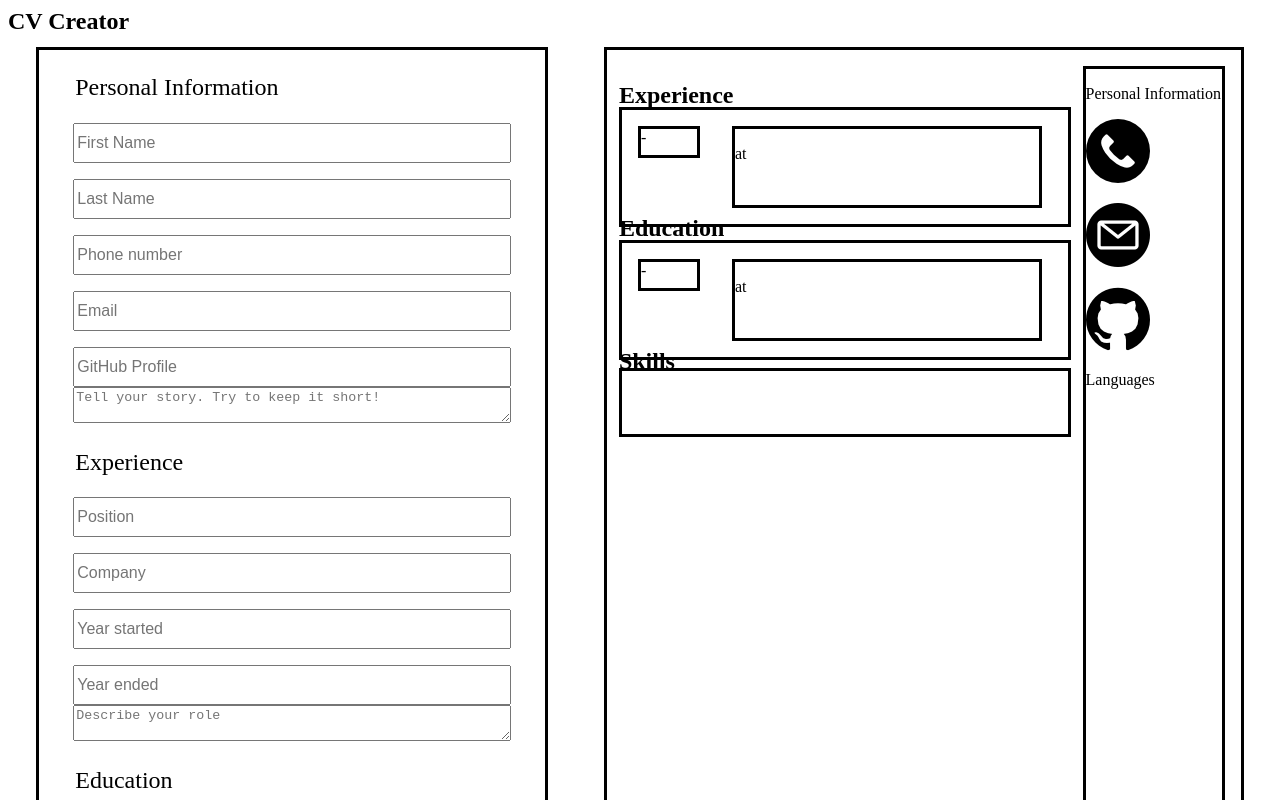
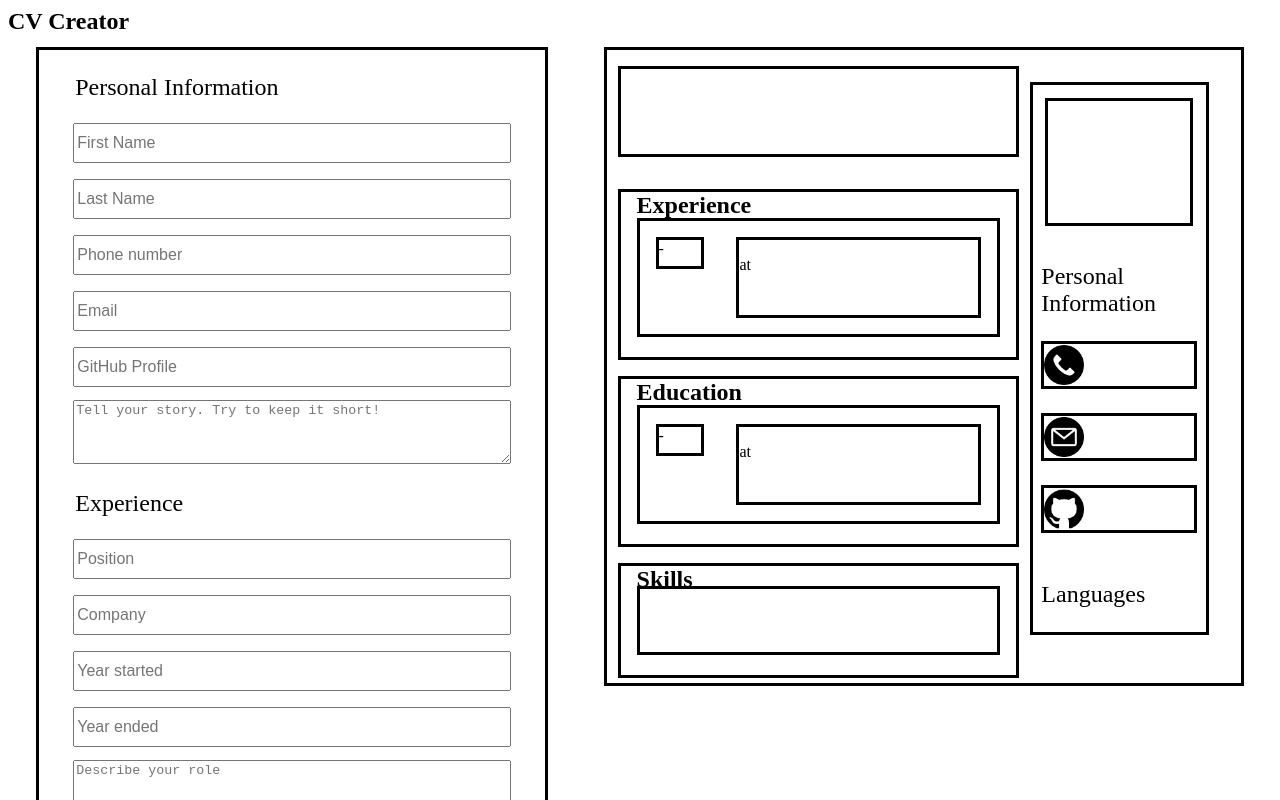
Before and after one commit to Kamo-Chip/CV-Creator, a React (Create React App) app: page / in a window 1280 px wide. Shown: the top 800 px of the page. Built offline with nearby package versions, Linux system fonts and the light colour scheme.

Commit message:
Styling for final cv

```diff
--- a/src/styles/cv-styles.css
+++ b/src/styles/cv-styles.css
@@ -1,10 +1,13 @@
 #cv{
-    height: 100vh;
+    height: fit-content;
     width: 50vw;
     border-style: solid;
     display: grid;
-    grid-template-columns: 3fr 1fr;
+    grid-template-columns: 2fr 1fr;
+    padding-bottom: 1em;
 }
+
+/*Main container section styling*/
 
 #main-container{
     display: flex;
@@ -12,11 +15,25 @@
     align-items: center;
 }
 
-#description{
+#selfDescription{
     width: 95%;
     height: 20%;
     border-style: solid;
+    margin-top: 1em;
+    word-wrap: break-word;
+    overflow: hidden;
 }
+
+#selfDescription p{
+    margin: 0;
+    padding: .5em;
+    word-wrap: break-word;
+    height: 100%;
+
+}
+
+
+/*Details section styling*/
 
 #details-container{
     margin-top: 1em;
@@ -32,9 +49,9 @@ h1{
     font-size: 1.5rem;
 }
 
-#experience{
+#info{
     margin-top: 1em;
-    height: 33%;
+    height: fit-content;
     border-style: solid;
     padding: 0 1em 2em 1em;
 }
@@ -60,10 +77,71 @@ h1{
     margin-left: 2em;
 }
 
+/*Sidebar styling*/
+
 #sidebar{
     border-style: solid;
     margin: 1em 1em 1em 0;
+    display: flex;
+    flex-direction: column;
+    align-items: center;
+    max-width: 100%;
+    font-size: 2rem;
 }
+
+#header{
+    height: fit-content;
+    width: 100%;
+    display: flex;
+    flex-direction: row;
+    /* align-items: center; */
+}
+
+#image{
+    height: 10rem;
+    width: 10rem;
+    border-style: solid;
+    border-radius: 50%;
+    margin: 1em 0 0 1em;
+}
+
+#name{
+    height: 8rem;
+    width: 100%;
+    border-style: solid;
+    margin: .4em;
+}
+
+#name p{
+    margin: 0;
+}
+
+#personal-info, #languages-container{
+    display: flex;
+    flex-direction: column;
+    width: 90%;
+    font-size: 1.5rem;
+}
+
+#contact-details{
+    display: flex;
+    flex-direction: row;
+    align-items: center;
+    width: 100%;
+    height: 3rem;
+    margin-bottom: 1em;
+    border-style: solid;
+}
+
+#contact-details p{
+    width: 90%;
+    margin: 0;
+}
+
+#contact-details img{
+    height: 2.5rem;
+}
+
 *{
     box-sizing: border-box;
 }
--- a/src/styles/form-styles.css
+++ b/src/styles/form-styles.css
@@ -35,6 +35,10 @@ input{
     height: 2.5rem;
 }
 
+textarea{
+    margin-top: 1em;
+    height: 4rem;
+}
 input, #description{
     font-size: 1rem;
     margin-top: 1em;
@@ -50,8 +54,3 @@ input, #description{
 #description{
     height: 5rem;
 }
-
-#sectionContainer{
-    display: flex;
-    flex-direction: column;
-}
```
